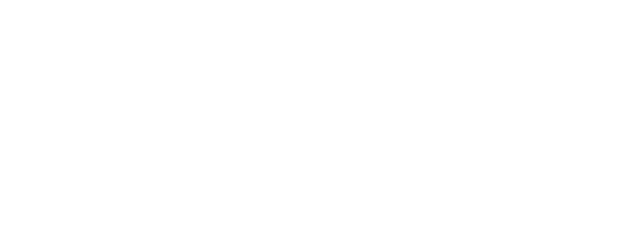
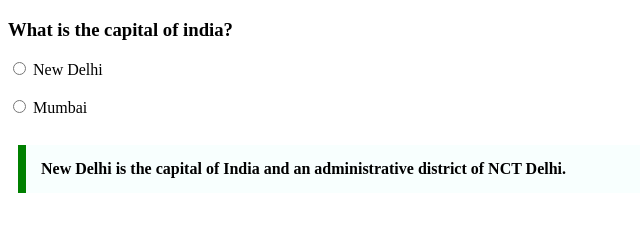
Before and after one commit to acciojob/trivia-saurabh-patil-9787, a website: page main.html in a window 1280 px wide. Shown: the whole page, without its empty margins (0-640 px from the left). Drawn offline with Linux system fonts and the light colour scheme.

Commit message:
created a submission

```diff
--- a/main.html
+++ b/main.html
@@ -8,6 +8,14 @@
 
 <body>
 	<!-- the entire body must be written by student -->
+	<form>
+	<h3>What is the capital of india?</h3>
+	<input type="radio" id="radio1" name="capital">
+	<label for="radio1" >New Delhi</label><br><br>
+	<input type="radio" id="radio2" name="capital">
+	<label for="radio2" >Mumbai</label><br><br></form>
+	<blockquote cite="https://en.wikipedia.org/wiki/New_Delhi">
+          New Delhi is the capital of India and an administrative district of NCT Delhi.</blockquote>
     <script type="text/javascript" src="./script.js">
 </script>
 
--- a/styles.css
+++ b/styles.css
@@ -1,2 +1,10 @@
 
 /* Your CSS Code here. */
+blockquote{
+	max-width:600px;
+	margin:10px;
+	padding:15px;
+	border-left:8px solid green;
+	background-color:#f8fffe;
+	font-weight:bold;
+}
```
